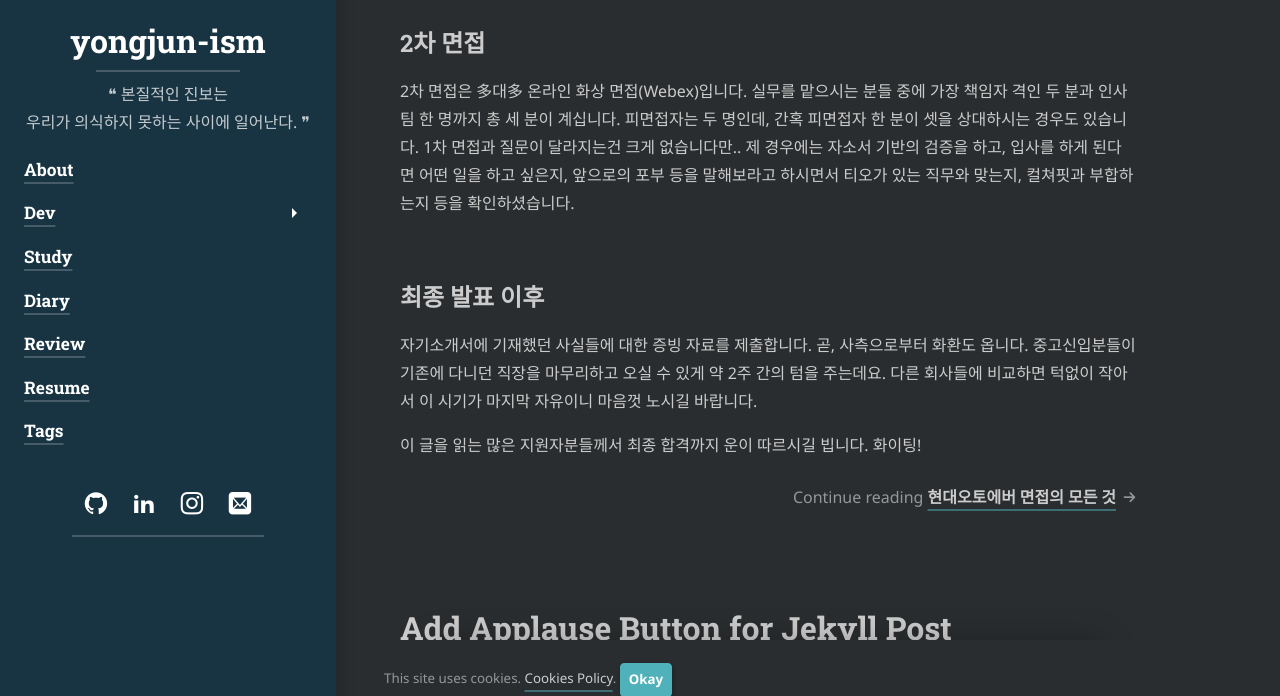
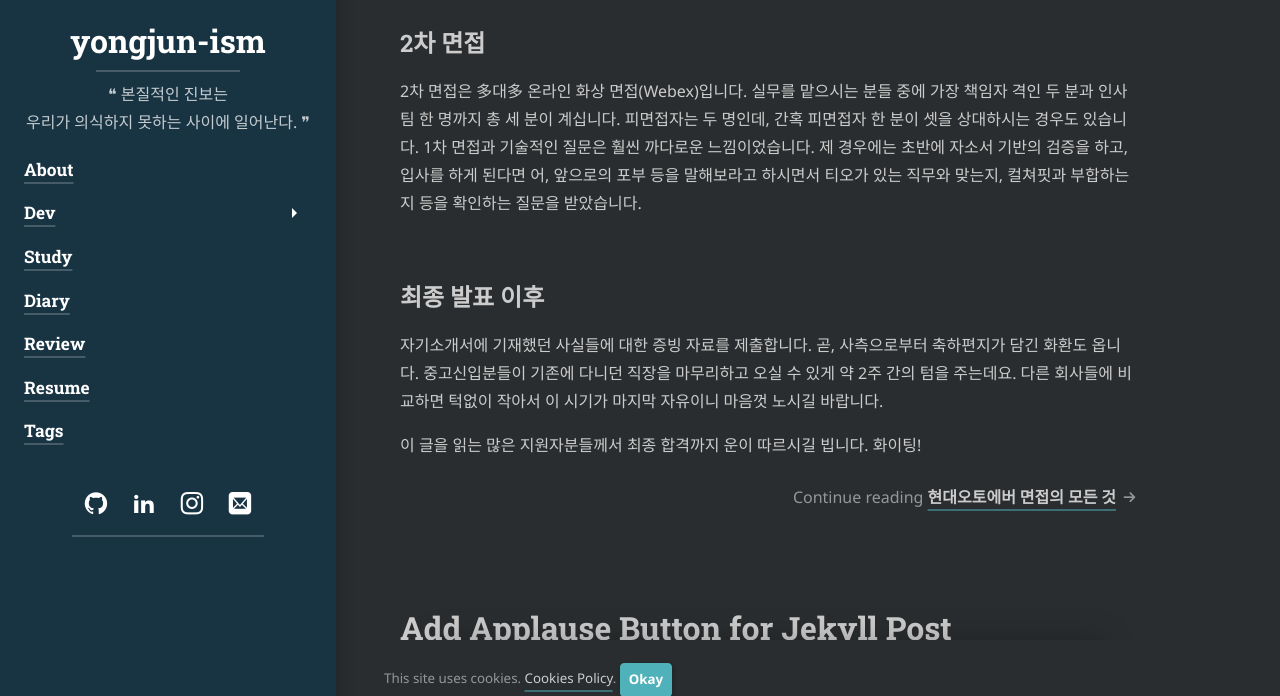
Before and after one commit to yongjunism/yongjunism.github.io, a Jekyll site: the page built from index.md, in a window 1280 px wide and 900 px high, scrolled down 1441 px, cut to the strip 180-876 px from the top of the window. Built offline with Jekyll 4.4.1, drawn with Linux system fonts in a browser that asks for light colours; cached includes are drawn as plain includes; nearby versions of some CDN libraries; some web fonts are replaced; library files that are not in the unit come from our copies.

Commit message:
Update company review

```diff
--- a/_posts/review/2022-12-03-hyundai-autoever-review.md
+++ b/_posts/review/2022-12-03-hyundai-autoever-review.md
@@ -23,11 +23,6 @@ category: review
 9월 21일　　　　　　　　&nbsp;&nbsp;최종 결과 발표 (오후 3:31)<br>
 10월 4일　　　　　　　　&nbsp;&nbsp;입사<br>
 
-<!-- ## 지난 3분기 모집과 달라진 점
-
-3분기에는 1차 면접 합격자에 한하여 채용 검진을 먼저 진행했는데요. 이번 4분기에는 1,2차 전형을 먼저 진행하고,<br>
-최종 합격자에 한하여 채용 검진을 진행합니다. 그로 인해 각 전형 사이의 텀이 추세와 달라질 수도 있겠네요.<br> -->
-
 ## 1차 면접
 
 1차 면접은 多대1 온라인 화상 면접(Webex)으로 A,B 각 세션은 30분씩 진행됩니다.
@@ -46,11 +41,12 @@ B세션에서도 역시 자소서 기반의 질문들을 할 수 있으니 이
 ## 2차 면접
 
 2차 면접은 多대多 온라인 화상 면접(Webex)입니다. 실무를 맡으시는 분들 중에 가장 책임자 격인 두 분과 인사팀 한 명까지 총 세 분이 계십니다. 피면접자는 두 명인데, 간혹 피면접자 한 분이 셋을 상대하시는 경우도 있습니다.
-1차 면접과 질문이 달라지는건 크게 없습니다만.. 제 경우에는 자소서 기반의 검증을 하고, 입사를 하게 된다면 어떤 일을 하고 싶은지, 앞으로의 포부 등을 말해보라고 하시면서 티오가 있는 직무와 맞는지, 컬쳐핏과 부합하는지 등을 확인하셨습니다.
+1차 면접과 기술적인 질문은 훨씬 까다로운 느낌이었습니다. 제 경우에는 초반에 자소서 기반의 검증을 하고, 입사를 하게 된다면 어, 앞으로의 포부 등을 말해보라고 하시면서 티오가 있는 직무와 맞는지, 컬쳐핏과 부합하는지 등을 확인하는 질문을 받았습니다.
+
 
 ## 최종 발표 이후
 
-자기소개서에 기재했던 사실들에 대한 증빙 자료를 제출합니다. 곧, 사측으로부터 화환도 옵니다.
+자기소개서에 기재했던 사실들에 대한 증빙 자료를 제출합니다. 곧, 사측으로부터 축하편지가 담긴 화환도 옵니다.
 중고신입분들이 기존에 다니던 직장을 마무리하고 오실 수 있게 약 2주 간의 텀을 주는데요. 다른 회사들에 비교하면 턱없이 작아서 이 시기가 마지막 자유이니 마음껏 노시길 바랍니다.
 
 이 글을 읽는 많은 지원자분들께서 최종 합격까지 운이 따르시길 빕니다. 화이팅!
```
